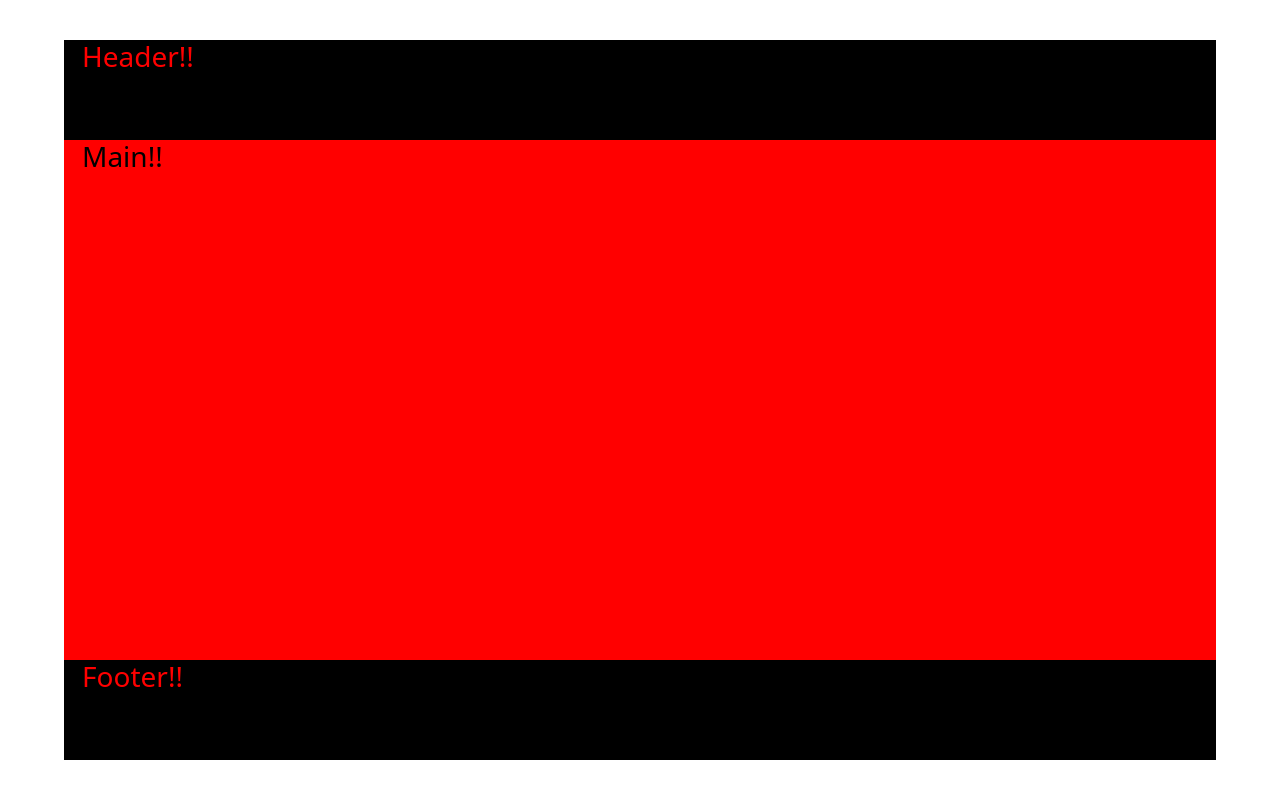
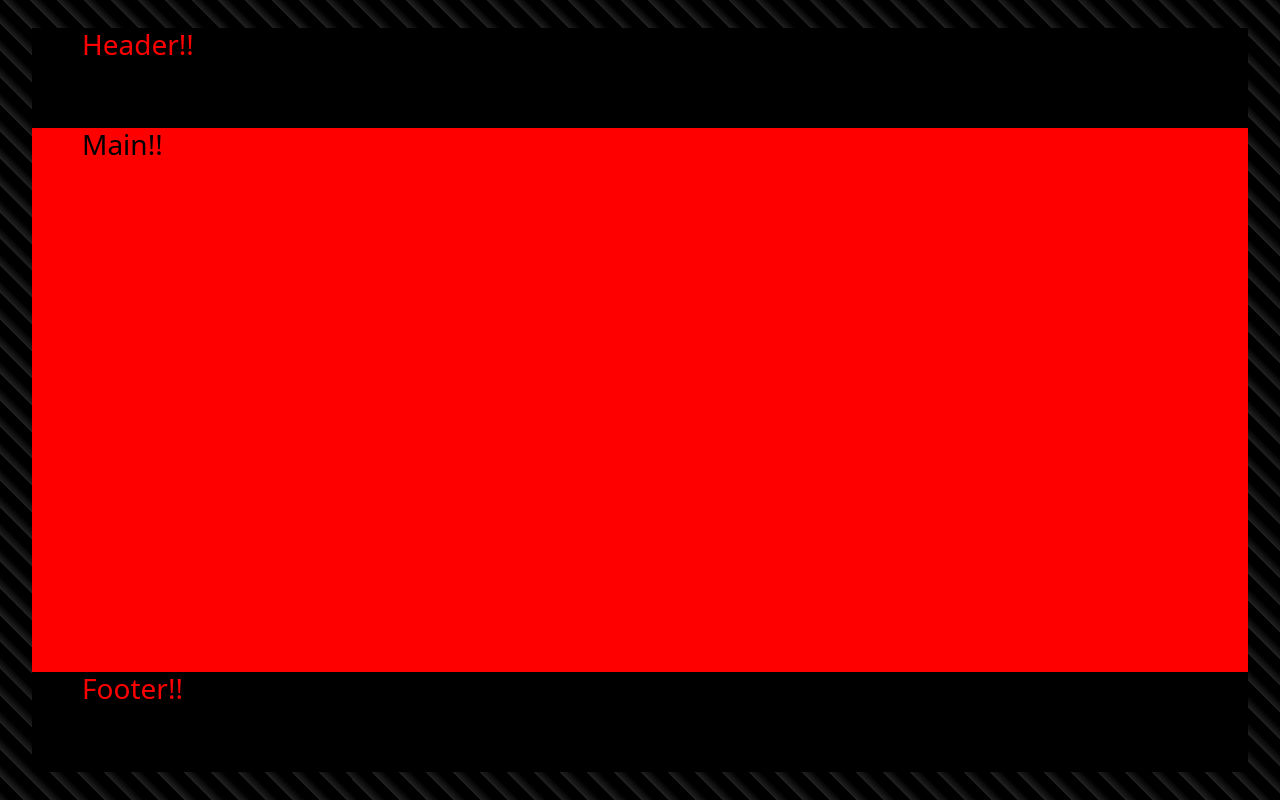
Before and after one commit to MicheleIanni86/Portfolio-Michele-Ianni, a Vue app: page / in a window 1280 px wide. Built offline with nearby package versions, Linux system fonts and the light colour scheme.

Commit message:
feat: Add Background animated

```diff
--- a/src/App.vue
+++ b/src/App.vue
@@ -5,45 +5,68 @@
 
 export default {
   data() {
-    return {
-
-    };
+    return {};
   },
   components: { Header, Main, Footer },
-
-  methods: {
-
-  }
+  methods: {}
 };
-
 </script>
 
 <template>
-
   <div class="baseBackground">
-
-
+    <div class="animated-border"></div>
     <div class="components-container">
       <Header></Header>
       <Main></Main>
       <Footer></Footer>
     </div>
-
   </div>
-
 </template>
 
 <style lang="scss" scoped>
 .baseBackground {
   height: 100vh;
+  width: 100vw;
   display: flex;
   justify-content: center;
   align-items: center;
+  background-color: black;
+  position: relative;
+  overflow: hidden;
+}
+
+.animated-border {
+  position: absolute;
+  top: 0;
+  left: 0;
+  width: 200%;
+  height: 200%;
+  background-image: repeating-linear-gradient(45deg,
+      green 1px,
+      rgb(34, 34, 34) 0px,
+      black 10px,
+      black 20px);
+  animation: animate-border 10s linear infinite;
+  z-index: 1;
 }
 
 .components-container {
-  height: 90%;
-  width: 90%;
-  background-image: url(/public/vite.svg);
+  position: relative;
+  z-index: 2;
+  background-color: black;
+  height: 93%;
+  width: 95%;
+  display: flex;
+  flex-direction: column;
+}
+
+@keyframes animate-border {
+  0% {
+    transform: translate(0, 0);
+  }
+
+  100% {
+    transform: translate(-50%, -50%);
+  }
 }
 </style>
```
